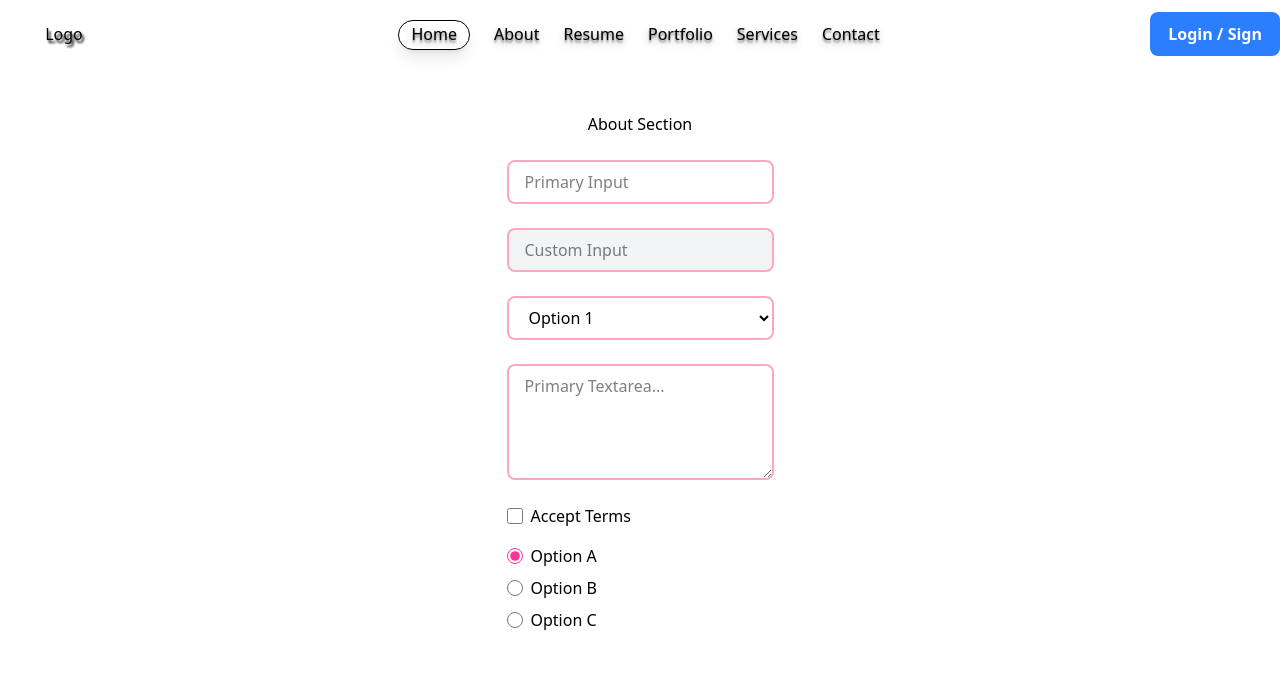
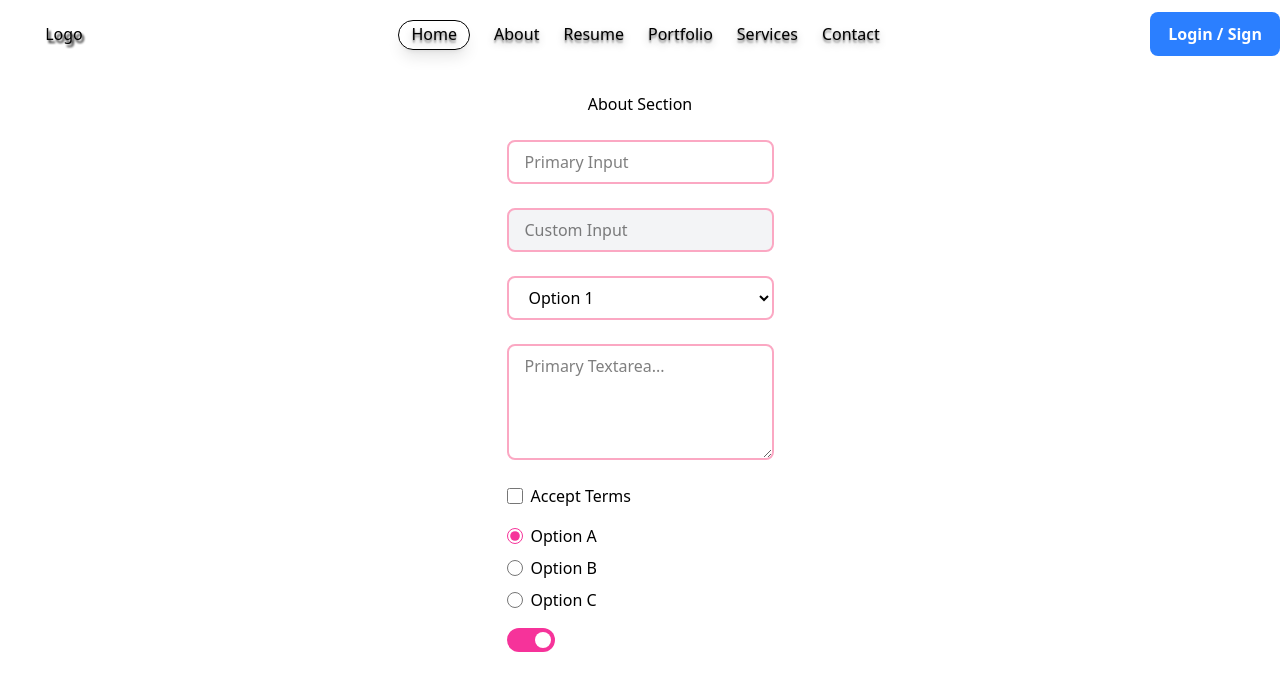
Before and after one commit to awaisfaryad25/react-basic-project, a React (Vite) app: page / in a window 1280 px wide. Shown: the top 690 px of the page. Built offline with nearby package versions, Linux system fonts and the light colour scheme.

Commit message:
add basic switch

```diff
--- /dev/null
+++ b/src/components/global/Switch.jsx
@@ -0,0 +1,18 @@
+import React from "react";
+
+const Switch = ({ checked, onChange }) => {
+  return (
+    <button
+      onClick={() => onChange(!checked)}
+      className={`w-12 h-6 flex items-center rounded-full p-1 transition-all duration-300
+        ${checked ? "bg-pink-500" : "bg-gray-400"}`}
+    >
+      <div
+        className={`w-4 h-4 rounded-full bg-white transition-transform duration-300
+          ${checked ? "translate-x-6" : "translate-x-0"}`}
+      />
+    </button>
+  );
+};
+
+export default Switch;
--- a/src/components/home/About.jsx
+++ b/src/components/home/About.jsx
@@ -4,6 +4,7 @@ import Textarea from '../global/Textarea'
 import Select from '../global/Select'
 import Checkbox from '../global/Checkbox'
 import RadioGroup from '../global/RadioGroup'
+import Switch from '../global/Switch'
 
 const selectOptions = [
   { label: "Option 1", value: "1" },
@@ -34,6 +35,8 @@ const About = ({ id }) => (
         value="A"
         onChange={console.log}
       />
+      <Switch checked={true} onChange={() => {}} />
+
     </div>
   </div>
 )
```
